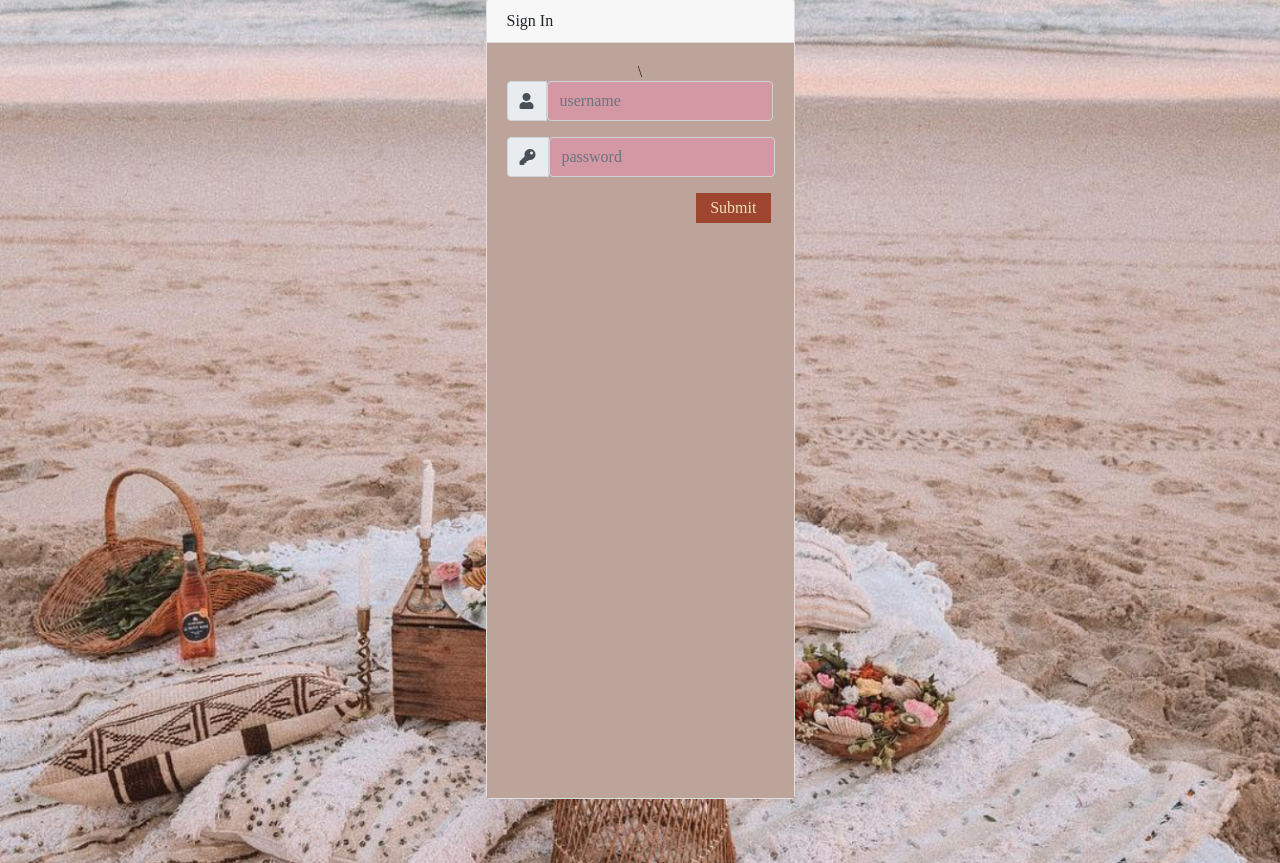
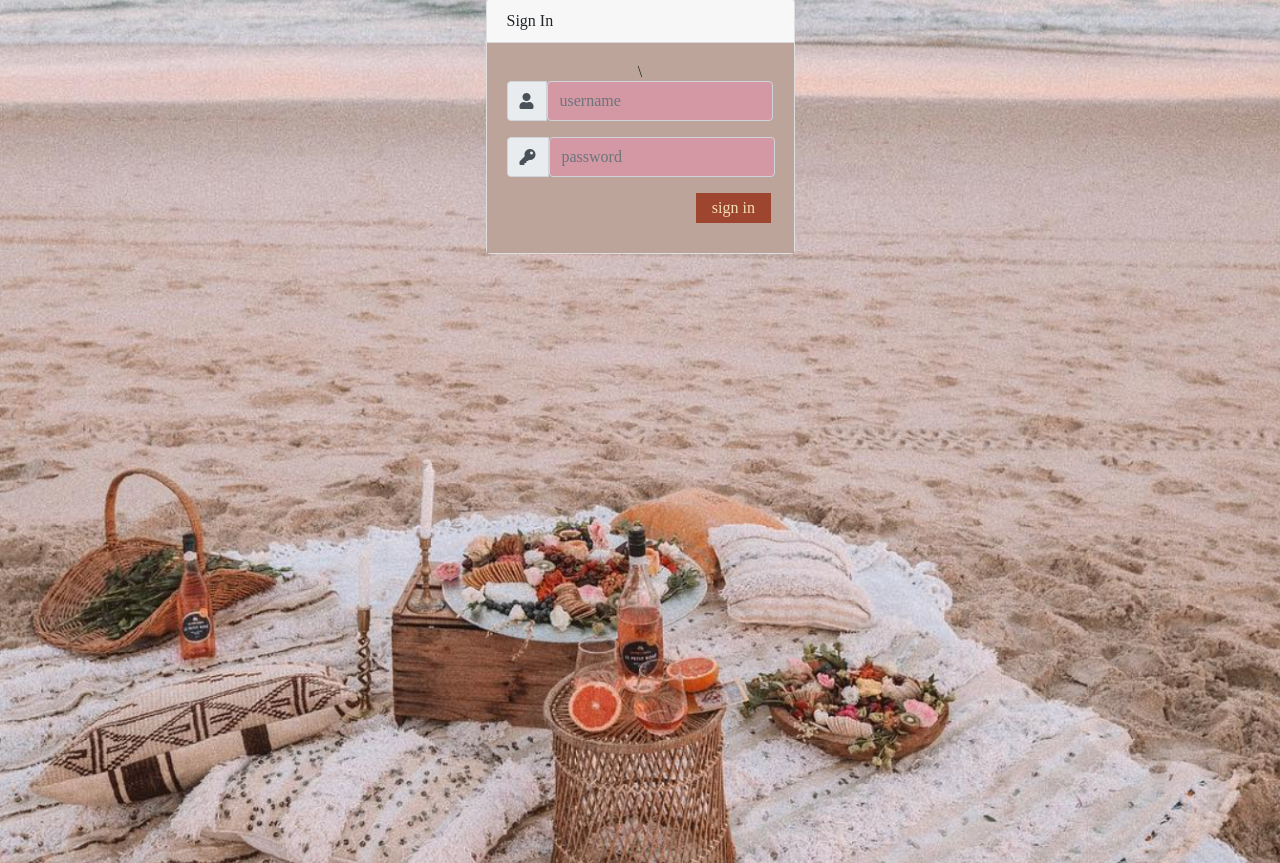
Before and after one commit to maneeporn/project, a PHP site: page /login.php in a window 1280 px wide. Shown: the part 200-1063 px from the top of the page. Run offline with PHP 8.4, Linux system fonts and the light colour scheme; some libraries are stand-ins or nearby versions.

Commit message:
no message

```diff
--- a/check_login.php
+++ b/check_login.php
@@ -12,7 +12,7 @@
 
 	require_once "config.php";
 	$a1 = $_POST['username'];
-	$a2 = $_POST['password'];;
+	$a2 = $_POST['password'];
 	$sql="SELECT * FROM user WHERE user_name = '$a1' AND password = '$a2' ";
 	$query = mysqli_query($connect,$sql);
 
@@ -34,8 +34,8 @@
 	}
 	else
 	{
-		die ("Could not successfully run the query $query".mysqli_error($connect));
-		//header("Location: login.php");
+		// die ("Could not successfully run the query $query".mysqli_error($connect));
+		header("Location: login.php");
 	}
 	mysqli_close($connect);
 ?>
--- a/login.php
+++ b/login.php
@@ -7,7 +7,7 @@
 				<h3>Sign In</h3>
 			</div>
 			<div class="card-body">\
-				<form action="check_login.php">
+				<form action="check_login.php" method="post">
 					<div class="input-group form-group">
 						<div class="input-group-prepend">
 							<span class="input-group-text"><i class="fas fa-user"></i></span>
@@ -21,7 +21,7 @@
 						</div>
 					</div>
 					<div class="input-group">
-						<input class="button1" type="submit" name="button" id="button" value="Submit" />
+						<input class="button1" type="submit" name="button" id="button" value="sign in" />
 			        </div>
 				</form>
 			</div>
--- a/main.css
+++ b/main.css
@@ -219,6 +219,9 @@ margin-top: 5px;
 color: white;
 font-size: 20px;
 }
+.card{
+	height: 255px;
+}
 .button1{
 background: rgb(158, 69, 48);
 color: wheat;
```
Also changed, not shown: 1 other file.
